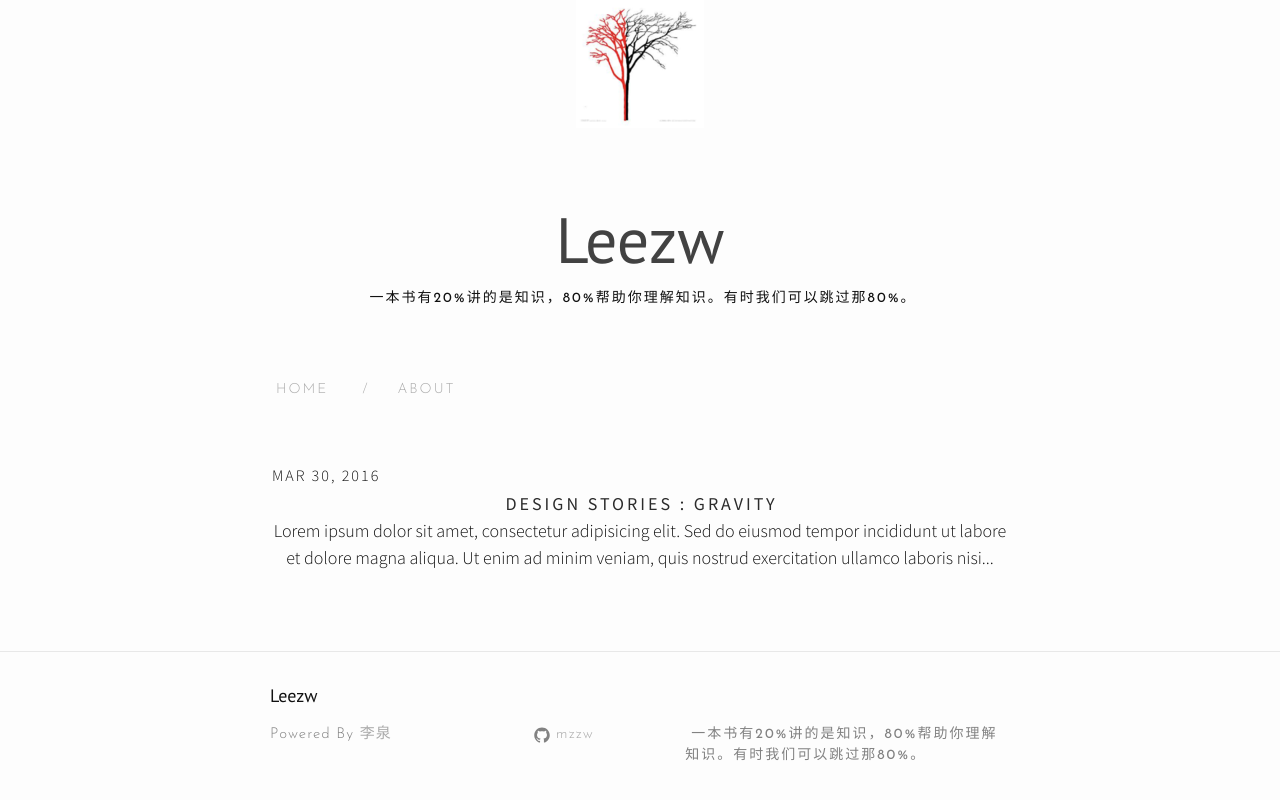
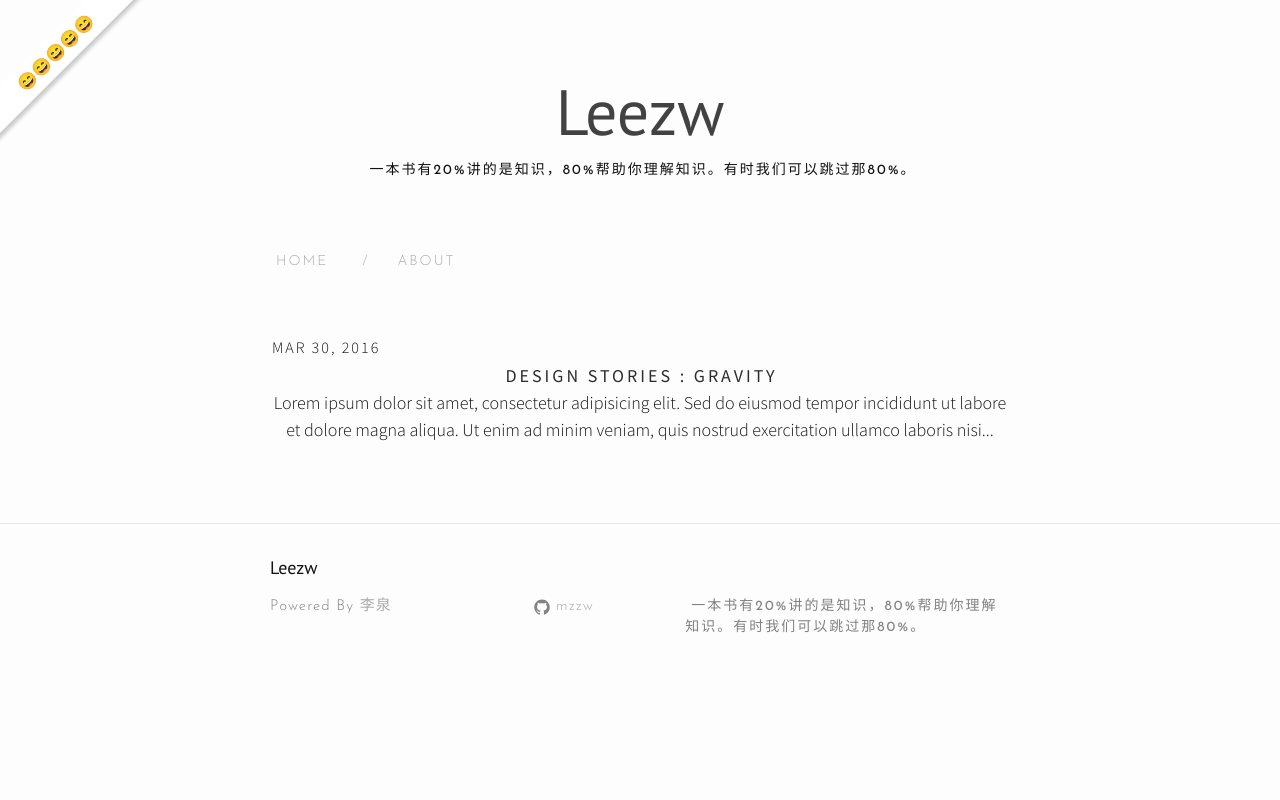
Before and after one commit to quantum-li/quantum-li.github.io, a Jekyll site: the page built from index.html, in a window 1280 px wide. Shown: the top 800 px of the page. Built offline with Jekyll 4.4.1, drawn with Linux system fonts in a browser that asks for light colours; nearby versions of some CDN libraries; emoji names are drawn with the system emoji font; the list of posts is cut into pages by our own code.

Commit message:
2019-10-30 14:20:26

```diff
--- a/_includes/header.html
+++ b/_includes/header.html
@@ -1,10 +1,7 @@
 
 <div class="wrapper">
-
+  <span class="forkongithub"><a class="forkongithub-a" href="https://github.com/mzzw">:smile::smile::smile::smile::smile:</a></span>
   <center>
-  <div class="icon">
-      <img src="/favicon.ico"/>
-  </div>
     <a href="/index.html"><div class="site-title">   {{site.title}} </div></a>
   </center>
 </div>
--- a/css/style.scss
+++ b/css/style.scss
@@ -595,6 +595,70 @@ pre {
     text-align: right;
 }
 
+
+/**
+*条幅
+*/
+.forkongithub-a {
+    background: #ffffff;
+    color: #ffffff;
+    text-decoration: none;
+    font-family: arial, sans-serif;
+    text-align: center;
+    font-weight: bold;
+    padding: 5px 40px;
+    font-size: 1rem;
+    line-height: 1.5rem;
+    position: relative;
+    transition: 0.5s;
+}
+
+.forkongithub-a:hover {
+    background: rgb(255, 255, 255);
+    color: #fff;
+}
+
+.forkongithub-a::before,
+.forkongithub-a::after {
+    content: "";
+    width: 100%;
+    display: block;
+    position: absolute;
+    top: 1px;
+    left: 0;
+    height: 1px;
+    background: rgb(255, 255, 255);
+}
+
+.forkongithub-a::after {
+    bottom: 1px;
+    top: auto;
+}
+
+.forkongithub {
+    position: fixed;
+    display: block;
+    top: -1.5rem;
+    left: -1.5rem;
+    width: 12rem;
+    overflow: hidden;
+    height: 12rem;
+    z-index: 9999;
+}
+
+.forkongithub-a {
+    width: 200px;
+    position: absolute;
+    top: 60px;
+    left: -60px;
+    transform: rotate(-45deg);
+    -webkit-transform: rotate(-45deg);
+    -ms-transform: rotate(-45deg);
+    -moz-transform: rotate(-45deg);
+    -o-transform: rotate(-45deg);
+    box-shadow: 2px 4px 4px rgba(0, 0, 0, 0.2);
+}
+
 /**
  * Syntax highlighting styles
  */
```
